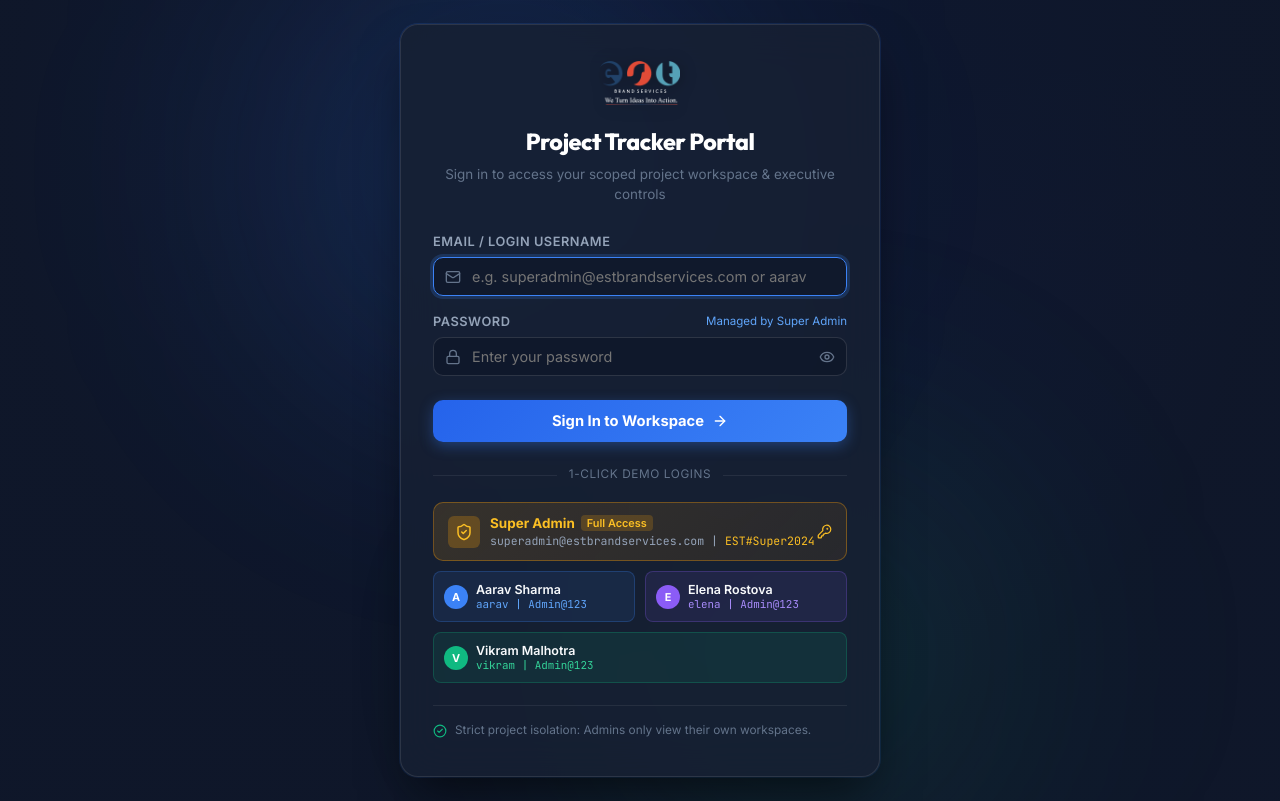
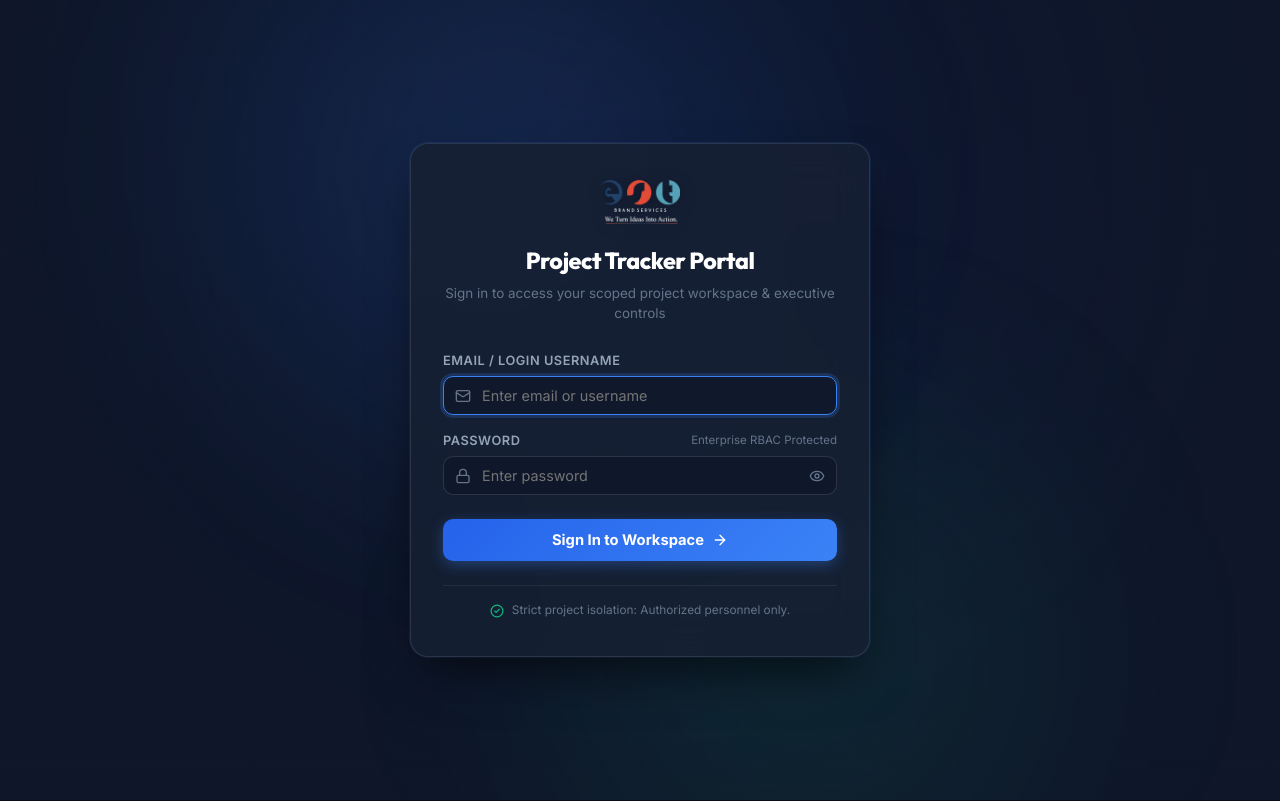
Before and after one commit to vishnu510/est-project-tracker, a React (Vite) app: page / in a window 1280 px wide. Built offline with nearby package versions, Linux system fonts and the light colour scheme.

Commit message:
Remove 1-click demo logins section from login page

```diff
--- a/src/components/auth/LoginView.tsx
+++ b/src/components/auth/LoginView.tsx
@@ -6,16 +6,13 @@ import {
   Mail,
   Eye,
   EyeOff,
-  ShieldCheck,
   ArrowRight,
-  KeyRound,
   CheckCircle2,
   AlertCircle
 } from 'lucide-react';
 
-
 export const LoginView: React.FC = () => {
-  const { login, users } = useProject();
+  const { login } = useProject();
 
   const [identifier, setIdentifier] = useState('');
   const [password, setPassword] = useState('');
@@ -39,46 +36,6 @@ export const LoginView: React.FC = () => {
         setErrorMsg(res.message);
       }
     }, 400);
-  };
-
-  const handleQuickLogin = (email: string, pass: string) => {
-    setIdentifier(email);
-    setPassword(pass);
-    setErrorMsg('');
-    setIsSubmitting(true);
-    setTimeout(() => {
-      login(email, pass);
-      setIsSubmitting(false);
-    }, 300);
-  };
-
-  // Demo accounts
-  const superAdmin = users.find((u) => u.role === 'Super Admin') || {
-    name: 'Executive Super Admin',
-    email: 'superadmin@estbrandservices.com',
-    password: 'EST#Super2024',
-    department: 'Central Governance',
-  };
-
-  const adminAarav = users.find((u) => u.username === 'aarav' || u.name.includes('Aarav')) || {
-    name: 'Aarav Sharma',
-    email: 'aarav@estbrandservices.com',
-    password: 'Admin@123',
-    department: 'Branding & Web',
-  };
-
-  const adminElena = users.find((u) => u.username === 'elena' || u.name.includes('Elena')) || {
-    name: 'Elena Rostova',
-    email: 'elena@estbrandservices.com',
-    password: 'Admin@123',
-    department: 'Digital & Events',
-  };
-
-  const adminVikram = users.find((u) => u.username === 'vikram' || u.name.includes('Vikram')) || {
-    name: 'Vikram Malhotra',
-    email: 'vikram@estbrandservices.com',
-    password: 'Admin@123',
-    department: 'Production & PR',
   };
 
   return (
@@ -118,7 +75,7 @@ export const LoginView: React.FC = () => {
 
       <div style={{
         width: '100%',
-        maxWidth: '480px',
+        maxWidth: '460px',
         zIndex: 10,
         animation: 'fadeIn 0.3s ease',
       }}>
@@ -180,7 +137,7 @@ export const LoginView: React.FC = () => {
                 <input
                   type="text"
                   className="form-input"
-                  placeholder="e.g. superadmin@estbrandservices.com or aarav"
+                  placeholder="Enter email or username"
                   value={identifier}
                   onChange={(e) => setIdentifier(e.target.value)}
                   style={{
@@ -209,15 +166,15 @@ export const LoginView: React.FC = () => {
                 <label className="form-label" style={{ fontSize: '0.8rem', margin: 0 }}>
                   Password
                 </label>
-                <span style={{ fontSize: '0.72rem', color: '#60a5fa' }}>
-                  Managed by Super Admin
+                <span style={{ fontSize: '0.72rem', color: 'var(--text-muted)' }}>
+                  Enterprise RBAC Protected
                 </span>
               </div>
               <div style={{ position: 'relative' }}>
                 <input
                   type={showPassword ? 'text' : 'password'}
                   className="form-input"
-                  placeholder="Enter your password"
+                  placeholder="Enter password"
                   value={password}
                   onChange={(e) => setPassword(e.target.value)}
                   style={{
@@ -284,209 +241,20 @@ export const LoginView: React.FC = () => {
             </button>
           </form>
 
-          {/* Divider */}
-          <div style={{
-            display: 'flex',
-            alignItems: 'center',
-            gap: 12,
-            margin: '24px 0 18px 0',
-            color: 'var(--text-muted)',
-            fontSize: '0.74rem',
-            textTransform: 'uppercase',
-            letterSpacing: '0.05em',
-          }}>
-            <div style={{ flex: 1, height: 1, background: 'var(--border-subtle)' }} />
-            <span>1-Click Demo Logins</span>
-            <div style={{ flex: 1, height: 1, background: 'var(--border-subtle)' }} />
-          </div>
-
-          {/* Quick Demo Credentials Grid */}
-          <div style={{ display: 'grid', gridTemplateColumns: '1fr 1fr', gap: 10 }}>
-            {/* Super Admin CTA */}
-            <button
-              type="button"
-              onClick={() => handleQuickLogin(superAdmin.email, superAdmin.password || 'EST#Super2024')}
-              style={{
-                gridColumn: '1 / -1',
-                background: 'linear-gradient(135deg, rgba(245, 158, 11, 0.15), rgba(217, 119, 6, 0.1))',
-                border: '1px solid rgba(245, 158, 11, 0.35)',
-                borderRadius: '10px',
-                padding: '12px 14px',
-                display: 'flex',
-                alignItems: 'center',
-                justifyContent: 'space-between',
-                color: '#fff',
-                cursor: 'pointer',
-                textAlign: 'left',
-                transition: 'all 0.2s',
-              }}
-            >
-              <div style={{ display: 'flex', alignItems: 'center', gap: 10 }}>
-                <div style={{
-                  width: 32,
-                  height: 32,
-                  borderRadius: '6px',
-                  background: 'rgba(245, 158, 11, 0.25)',
-                  display: 'flex',
-                  alignItems: 'center',
-                  justifyContent: 'center',
-                  color: '#fbbf24',
-                }}>
-                  <ShieldCheck size={18} />
-                </div>
-                <div>
-                  <div style={{ display: 'flex', alignItems: 'center', gap: 6 }}>
-                    <span style={{ fontSize: '0.84rem', fontWeight: 700, color: '#fbbf24' }}>
-                      Super Admin
-                    </span>
-                    <span style={{ fontSize: '0.68rem', background: 'rgba(245, 158, 11, 0.2)', color: '#fbbf24', padding: '1px 6px', borderRadius: '4px', fontWeight: 600 }}>
-                      Full Access
-                    </span>
-                  </div>
-                  <div style={{ fontSize: '0.72rem', color: '#94a3b8', marginTop: 2, fontFamily: 'var(--font-mono)' }}>
-                    superadmin@estbrandservices.com | <span style={{ color: '#fbbf24' }}>EST#Super2024</span>
-                  </div>
-                </div>
-              </div>
-              <KeyRound size={15} color="#fbbf24" />
-            </button>
-
-            {/* Admin Aarav */}
-            <button
-              type="button"
-              onClick={() => handleQuickLogin(adminAarav.email, adminAarav.password || 'Admin@123')}
-              style={{
-                background: 'rgba(59, 130, 246, 0.1)',
-                border: '1px solid rgba(59, 130, 246, 0.25)',
-                borderRadius: '8px',
-                padding: '10px 10px',
-                display: 'flex',
-                alignItems: 'center',
-                gap: 8,
-                color: '#fff',
-                cursor: 'pointer',
-                textAlign: 'left',
-              }}
-            >
-              <div style={{
-                width: 24,
-                height: 24,
-                borderRadius: '50%',
-                background: '#3b82f6',
-                display: 'flex',
-                alignItems: 'center',
-                justifyContent: 'center',
-                fontSize: '0.68rem',
-                fontWeight: 700,
-              }}>
-                A
-              </div>
-              <div>
-                <div style={{ fontSize: '0.78rem', fontWeight: 600, color: '#f8fafc' }}>
-                  Aarav Sharma
-                </div>
-                <div style={{ fontSize: '0.68rem', color: '#60a5fa', fontFamily: 'var(--font-mono)' }}>
-                  aarav | Admin@123
-                </div>
-              </div>
-            </button>
-
-            {/* Admin Elena */}
-            <button
-              type="button"
-              onClick={() => handleQuickLogin(adminElena.email, adminElena.password || 'Admin@123')}
-              style={{
-                background: 'rgba(139, 92, 246, 0.1)',
-                border: '1px solid rgba(139, 92, 246, 0.25)',
-                borderRadius: '8px',
-                padding: '10px 10px',
-                display: 'flex',
-                alignItems: 'center',
-                gap: 8,
-                color: '#fff',
-                cursor: 'pointer',
-                textAlign: 'left',
-              }}
-            >
-              <div style={{
-                width: 24,
-                height: 24,
-                borderRadius: '50%',
-                background: '#8b5cf6',
-                display: 'flex',
-                alignItems: 'center',
-                justifyContent: 'center',
-                fontSize: '0.68rem',
-                fontWeight: 700,
-              }}>
-                E
-              </div>
-              <div>
-                <div style={{ fontSize: '0.78rem', fontWeight: 600, color: '#f8fafc' }}>
-                  Elena Rostova
-                </div>
-                <div style={{ fontSize: '0.68rem', color: '#a78bfa', fontFamily: 'var(--font-mono)' }}>
-                  elena | Admin@123
-                </div>
-              </div>
-            </button>
-
-            {/* Admin Vikram */}
-            <button
-              type="button"
-              onClick={() => handleQuickLogin(adminVikram.email, adminVikram.password || 'Admin@123')}
-              style={{
-                gridColumn: '1 / -1',
-                background: 'rgba(16, 185, 129, 0.1)',
-                border: '1px solid rgba(16, 185, 129, 0.25)',
-                borderRadius: '8px',
-                padding: '10px 10px',
-                display: 'flex',
-                alignItems: 'center',
-                gap: 8,
-                color: '#fff',
-                cursor: 'pointer',
-                textAlign: 'left',
-              }}
-            >
-              <div style={{
-                width: 24,
-                height: 24,
-                borderRadius: '50%',
-                background: '#10b981',
-                display: 'flex',
-                alignItems: 'center',
-                justifyContent: 'center',
-                fontSize: '0.68rem',
-                fontWeight: 700,
-              }}>
-                V
-              </div>
-              <div>
-                <div style={{ fontSize: '0.78rem', fontWeight: 600, color: '#f8fafc' }}>
-                  Vikram Malhotra
-                </div>
-                <div style={{ fontSize: '0.68rem', color: '#34d399', fontFamily: 'var(--font-mono)' }}>
-                  vikram | Admin@123
-                </div>
-              </div>
-            </button>
-          </div>
-
-
           {/* Info footer */}
           <div style={{
-            marginTop: '22px',
+            marginTop: '24px',
             paddingTop: '16px',
             borderTop: '1px solid var(--border-subtle)',
             display: 'flex',
             alignItems: 'center',
+            justifyContent: 'center',
             gap: 8,
             fontSize: '0.74rem',
             color: 'var(--text-muted)',
           }}>
             <CheckCircle2 size={14} color="#10b981" />
-            <span>Strict project isolation: Admins only view their own workspaces.</span>
+            <span>Strict project isolation: Authorized personnel only.</span>
           </div>
         </div>
       </div>
```
